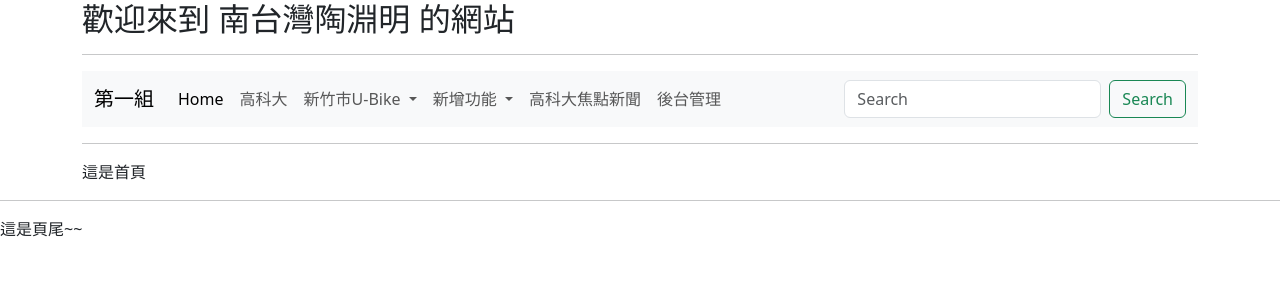
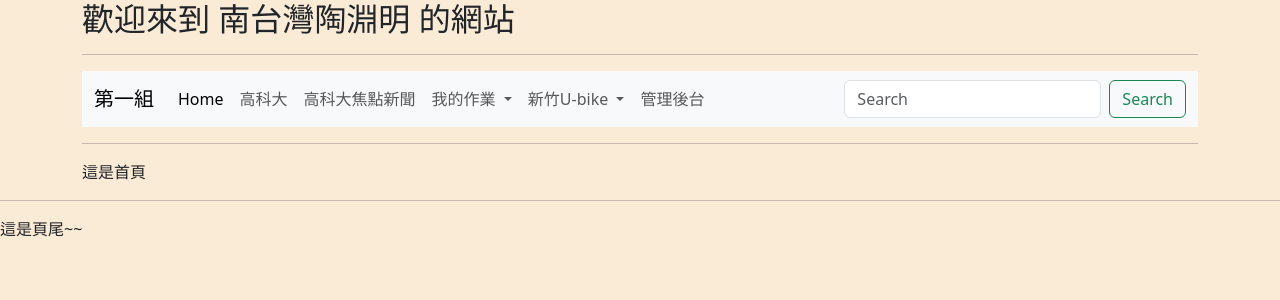
Before and after one commit to YanTing0523/class, a Django app: page / in a window 1280 px wide. Shown: the top 300 px of the page. Run offline with Django 4.2, Linux system fonts and the light colour scheme.

Commit message:
four commit

```diff
--- a/nkust1112web78/mysite/views.py
+++ b/nkust1112web78/mysite/views.py
@@ -10,44 +10,52 @@ def index(request):
     myname = random.choice(mynames)
     return render(request, "index.html", locals())
 
+def all_data(request):
+    url = "https://opendata.hccg.gov.tw/OpenDataFileHit.ashx?ID=48DEDBDAC3A31FC6&u=77DFE16E459DFCE3F5CEA2F931E333F7E23D5729EF83D5F20744125E844FB27044F9892E6F09372518441B3BB84260426ADE242A57DFB9E8C9A50C50134F4F47"
+    r = requests.get(url)
+    data = json.loads(r.text)
+    msg = ""
+    msg = "<h2>" + data["updated_at"] + "</h2><br>"
+    bicycle_data = data["retVal"]
+    msg = msg + "<table><tr><td>站名</td><td>自行車數量</td></tr>"
+    for item in bicycle_data:
+        msg = msg + "<tr bgcolor=#ccffcc><td>{}</td><td>{}/{}</td></tr>".format(
+            item['sna'].split("_")[1],
+            item['sbi'],
+            item['tot'])
+    msg = msg + "</table>"
+    return HttpResponse(msg)
+
+def filtered_data(request):
+    # 先刪除所有的舊資料
+    models.HBicycleData.objects.all().delete()
+    # 先把所有的資料放到資料庫中，比照all_data()中的程式碼
+    url = "https://opendata.hccg.gov.tw/OpenDataFileHit.ashx?ID=48DEDBDAC3A31FC6&u=77DFE16E459DFCE3F5CEA2F931E333F7E23D5729EF83D5F20744125E844FB27044F9892E6F09372518441B3BB84260426ADE242A57DFB9E8C9A50C50134F4F47"
+    r = requests.get(url)
+    data = json.loads(r.text)
+    bicycle_data = data["retVal"]
+    for item in bicycle_data:
+        new_record = models.HBicycleData(
+            sna = item['sna'].split("_")[1],
+            sbi = int(item['sbi']),
+            tot = int(item['tot']))
+        new_record.save()
+    # 從資料表裡面過濾出我們想要的資料
+    data = models.HBicycleData.objects.filter(sbi__gte=10)
+    return render(request, "filter.html", locals())
+
 def nkustnews(request):
     data = models.NKUSTnews.objects.all()
     return render(request, "nkustnews.html", locals())
 
-def phonelist(request):
-    data = models.PhoneModel.objects.all()
+def phonelist(request, id=-1):
+    if id==-1:
+        data = models.PhoneModel.objects.all()
+    else:
+        maker = models.PhoneMaker.objects.get(id=id)         #找一個用get
+        data = models.PhoneModel.objects.filter(maker=maker) #找好多個，用filter
     return render(request, "phonelist.html", locals())
 
-def all_data(request):
-    url = "https://opendata.hccg.gov.tw/OpenDataFileHit.ashx?ID=48DEDBDAC3A31FC6&u=77DFE16E459DFCE3F5CEA2F931E333F7E23D5729EF83D5F20744125E844FB27044F9892E6F09372518441B3BB84260426ADE242A57DFB9E8C9A50C50134F4F47"
-
-    r = requests.get(url)
-    data = json.loads(r.text)
-    msg = ""
-    msg = "<h2>新竹市自行車可用資訊" + data['updated_at'] + "</h2><hr>"
-    bicycle_data = data['retVal']
-    msg = msg + "<table><tr bgcolor=#aaaaaa><td>站名</td><td>可用數量</td></tr>"
-    for item in bicycle_data:
-        msg = msg + "<tr bgcolor=#33ff33><td>{}</td><td>{}/{}</td></tr>".format(item['sna'].split("_")[1], item['sbi'], item['tot'])
-    msg = msg + "</table>"
-    return HttpResponse(msg)
-
-def filtered_data(request):
-    # 先把舊資料通通刪除
-    models.HBicycleData.objects.all().delete()
-    # 要比照all_data函式的程式，把網站上所有的資料都下載解析，放到資料表 (HBicycleData) 裡面
-    url = "https://opendata.hccg.gov.tw/OpenDataFileHit.ashx?ID=48DEDBDAC3A31FC6&u=77DFE16E459DFCE3F5CEA2F931E333F7E23D5729EF83D5F20744125E844FB27044F9892E6F09372518441B3BB84260426ADE242A57DFB9E8C9A50C50134F4F47"
-    r = requests.get(url)
-    data = json.loads(r.text)
-    bicycle_data = data['retVal']
-    for item in bicycle_data:
-        new_record = models.HBicycleData(
-            sna = item['sna'].split("_")[1],
-            sbi = int(item['sbi']),
-            tot = int(item['tot'])
-            )
-        new_record.save()
-
-    # 過濾 HBicycleData 裡面的所有記錄，找出其中sbi>=10的站台放到data中
-    data = models.HBicycleData.objects.filter(sbi__gte=10)
-    return render(request, "filter.html", locals())
+def chart(request):
+    data = models.PhoneModel.objects.all()
+    return render(request, "chart.html", locals())
--- a/nkust1112web78/nkust1112web78/urls.py
+++ b/nkust1112web78/nkust1112web78/urls.py
@@ -1,12 +1,14 @@
 from django.contrib import admin
 from django.urls import path
-from mysite import views     # 從views.py去匯入所有的處理函式
+from mysite import views   # 引入views.py中所有的函式
 
 urlpatterns = [
-    path('news/', views.nkustnews),
-    path('phonelist/', views.phonelist),  # 列出所有新款手機
-    path('all/', views.all_data),         # 顯示所有的站
-    path("filter/", views.filtered_data), # 顯示超過10台可用自行車的站
-    path('', views.index ),  # 如果有人來瀏覽首頁的話，請交給views.py裡面的index()函式處理
+    path('', views.index),      # 設定執行首頁顯示的功能由index函式負責
+    path('nkustnews/', views.nkustnews),
+    path('phonelist/', views.phonelist),  #列出所有的新款手機
+    path('phonelist/maker/<int:id>/', views.phonelist),  #列出指定廠牌的所有手機
+    path('chart/', views.chart),
+    path('all/', views.all_data),         #顯示所有的站台資訊
+    path('filter/', views.filtered_data), #只顯示超過5台可用自行車的站台資訊
     path('admin/', admin.site.urls),
 ]
--- a/nkust1112web78/templates/base.html
+++ b/nkust1112web78/templates/base.html
@@ -3,18 +3,21 @@
   <head>
     <meta charset="utf-8">
     <meta name="viewport" content="width=device-width, initial-scale=1">
-    <title>{% block title %} {% endblock %}</title>
+    <title>
+        {% block title %} {% endblock %}
+    </title>
+    <script src="https://cdn.jsdelivr.net/npm/chart.js"></script>
     <link href="https://cdn.jsdelivr.net/npm/bootstrap@5.3.0-alpha2/dist/css/bootstrap.min.css" rel="stylesheet" integrity="sha384-aFq/bzH65dt+w6FI2ooMVUpc+21e0SRygnTpmBvdBgSdnuTN7QbdgL+OapgHtvPp" crossorigin="anonymous">
   </head>
-  <body>
+  <body style="background-color:antiquewhite">
     <div class="container">
-        {% block headmessage %}{% endblock %}
+        {% block headmessage %} {% endblock %}
         <hr>
-        {% include "menu.html" %}
+        {% include 'menu.html' %}
         <hr>
         {% block content %} {% endblock %}
     </div>
-    {% include "footer.html" %}
+    {% include 'footer.html' %}
     <script src="https://cdn.jsdelivr.net/npm/bootstrap@5.3.0-alpha2/dist/js/bootstrap.bundle.min.js" integrity="sha384-qKXV1j0HvMUeCBQ+QVp7JcfGl760yU08IQ+GpUo5hlbpg51QRiuqHAJz8+BrxE/N" crossorigin="anonymous"></script>
   </body>
 </html>
--- a/nkust1112web78/templates/menu.html
+++ b/nkust1112web78/templates/menu.html
@@ -10,34 +10,34 @@
           <a class="nav-link active" aria-current="page" href="/">Home</a>
         </li>
         <li class="nav-item">
-            <a class="nav-link" href="https://www.nkust.edu.tw">高科大</a>
+          <a class="nav-link" href="https://www.nkust.edu.tw/">高科大</a>
+        </li>
+        <li class="nav-item">
+          <a class="nav-link" href="/nkustnews/">高科大焦點新聞</a>
         </li>
         <li class="nav-item dropdown">
           <a class="nav-link dropdown-toggle" href="#" role="button" data-bs-toggle="dropdown" aria-expanded="false">
-              新竹市U-Bike
+            我的作業
           </a>
           <ul class="dropdown-menu">
-              <li><a class="dropdown-item" href="/all/">新竹市公共自行車所有站</a></li>
-              <li><a class="dropdown-item" href="/filter/">超過10台可用自行車的站台列表</a></li>
+            <li><a class="dropdown-item" href="/phonelist/">新手機列表</a></li>
             <li><hr class="dropdown-divider"></li>
-              <li><a class="dropdown-item" href="#">Something else here</a></li>
+            <li><a class="dropdown-item" href="/chart/">手機價格比較圖表</a></li>
           </ul>
         </li>
         <li class="nav-item dropdown">
           <a class="nav-link dropdown-toggle" href="#" role="button" data-bs-toggle="dropdown" aria-expanded="false">
-                新增功能
+            新竹U-bike
           </a>
           <ul class="dropdown-menu">
-              <li><a class="dropdown-item" href="/phonelist/">新款手機列表</a></li>
+            <li><a class="dropdown-item" href="/all/">新竹自行站所有站台資訊</a></li>
+            <li><a class="dropdown-item" href="/filter/">超過5台可用自行車的站</a></li>
             <li><hr class="dropdown-divider"></li>
             <li><a class="dropdown-item" href="#">Something else here</a></li>
           </ul>
         </li>
         <li class="nav-item">
-            <a class="nav-link" href="/news/">高科大焦點新聞</a>
-          </li>
-          <li class="nav-item">
-            <a class="nav-link" href="/admin/">後台管理</a>
+          <a class="nav-link" href="/admin/">管理後台</a>
         </li>
       </ul>
       <form class="d-flex" role="search">
--- a/nkust1112web78/templates/nkustnews.html
+++ b/nkust1112web78/templates/nkustnews.html
@@ -1,6 +1,6 @@
 {% extends "base.html" %}
 {% block title %}
-何敏煌的網站
+陳彥廷的網站
 {% endblock %}
 {% block headmessage %}
 <h2> 高科焦點新聞 </h2>
```
Also changed, not shown: nkust1112web78/templates/chart.html (added, +43 -0 lines). Lines whose indentation alone changed are shown as unchanged.
